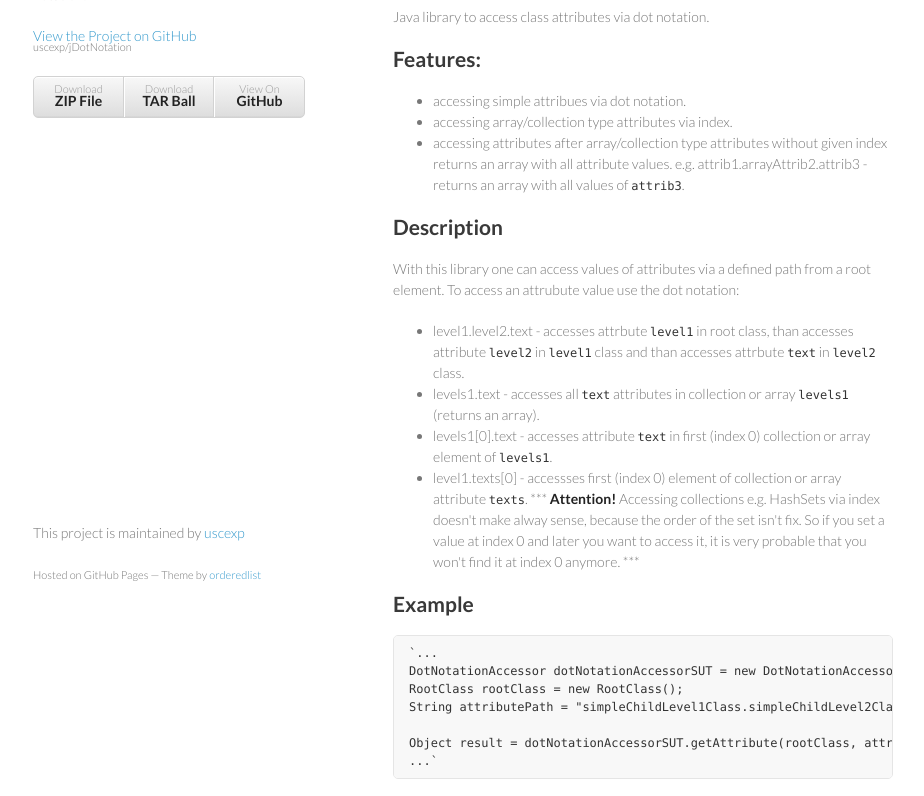
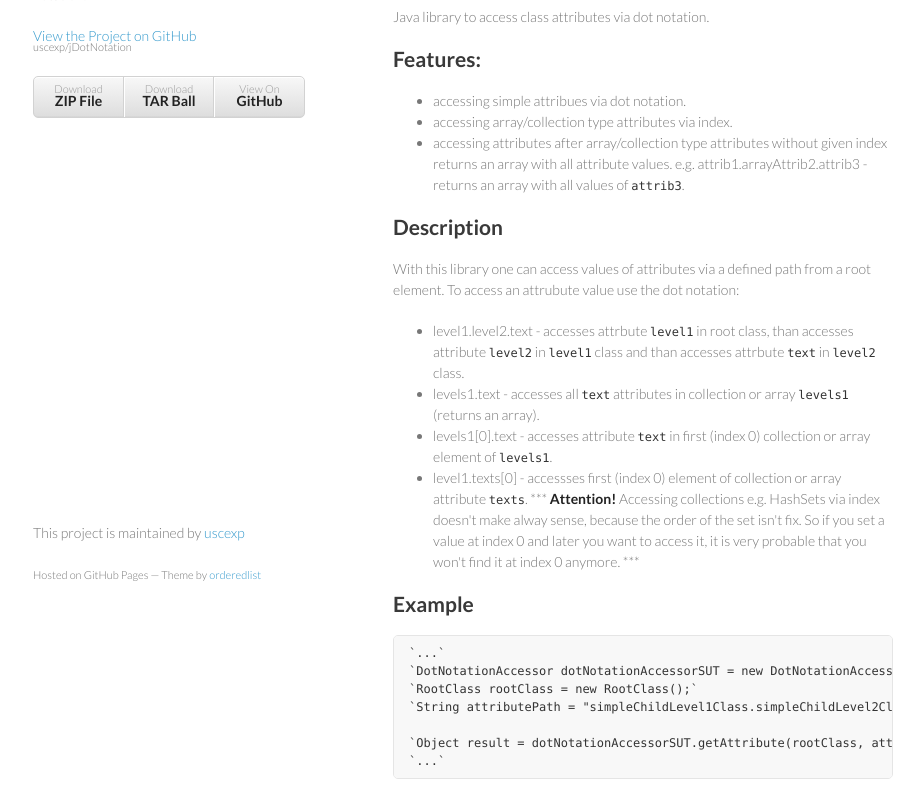
Before and after one commit to uscexp/jDotNotation, a plain HTML site: page index.html in a window 1280 px wide. Shown: the part 146-942 px from the top of the page, without its empty margins (177-1101 px from the left). Drawn offline with Linux system fonts and the light colour scheme.

```diff
--- a/index.html
+++ b/index.html
@@ -62,13 +62,13 @@ So if you set a value at index 0 and later you want to access it, it is very pro
 </ul><h2>
 <a name="example" class="anchor" href="#example"><span class="octicon octicon-link"></span></a>Example</h2>
 
-<pre><code>`...
-DotNotationAccessor dotNotationAccessorSUT = new DotNotationAccessor(true, false, false);
-RootClass rootClass = new RootClass();
-String attributePath = "simpleChildLevel1Class.simpleChildLevel2Class.simpleChildLevel3Class.simpleString";
+<pre><code>`...`
+`DotNotationAccessor dotNotationAccessorSUT = new DotNotationAccessor(true, false, false);`
+`RootClass rootClass = new RootClass();`
+`String attributePath = "simpleChildLevel1Class.simpleChildLevel2Class.simpleChildLevel3Class.simpleString";`
 
-Object result = dotNotationAccessorSUT.getAttribute(rootClass, attributePath);
-...`
+`Object result = dotNotationAccessorSUT.getAttribute(rootClass, attributePath);`
+`...`
 </code></pre>
 
 <p>First it creates an instance of <code>DotNotationAccessor</code> only permitting accessing the attributes via getters and setters.
```
Also changed, not shown: params.json (+1 -1 lines).
